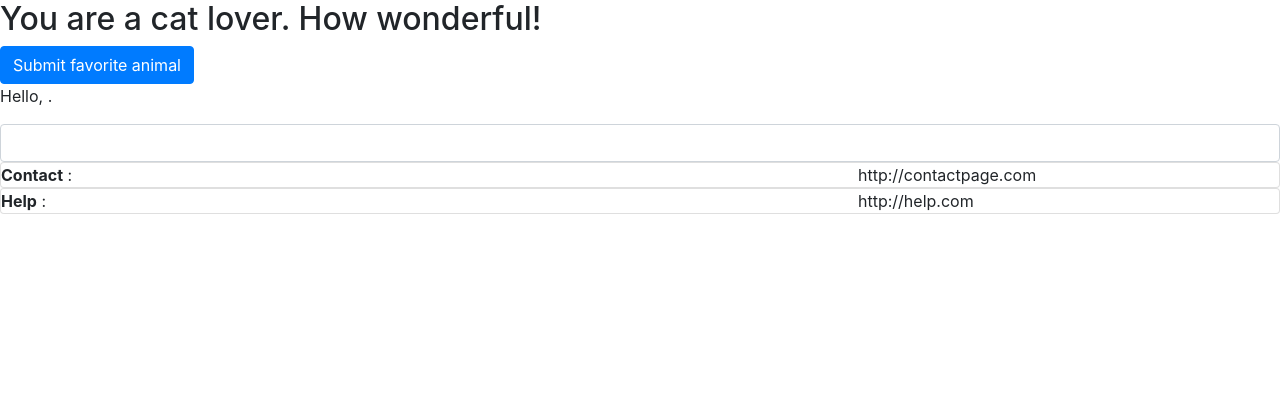
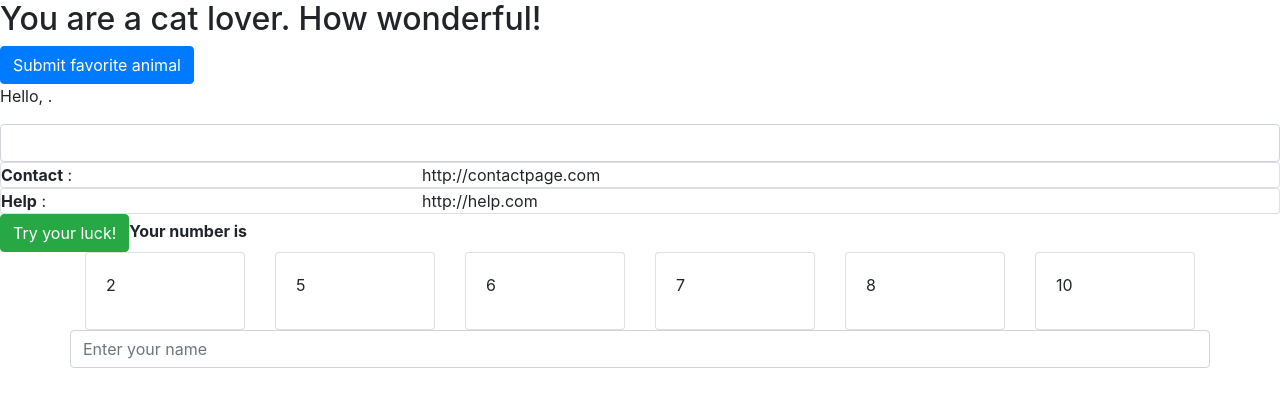
Before and after one commit to thechocobowhisperer/z-idea-train, a React (Create React App) app: page / in a window 1280 px wide. Shown: the top 406 px of the page. Built offline with nearby package versions, Linux system fonts and the light colour scheme.

Commit message:
Render Lucky number cards if random number is lucky, render unlucky number cards if random number is unlucky.

```diff
--- a/src/App.js
+++ b/src/App.js
@@ -1,13 +1,14 @@
 import './App.css';
-import {Button, Input, Card, CardBody} from 'reactstrap';
-
+import {Button, Input, Card, CardBody, CardTitle} from 'reactstrap';
 import React, {Component} from 'react';
 
 class App extends Component{
-  state ={animal:'cat', name: ''}
+  state ={animal:'cat', name: '', integer: ''}
 
   bossNames = ['Zac', 'Jo', 'Maria']
   cardStuff = [{name: 'Contact', link: 'http://contactpage.com'}, {name: 'Help', link: 'http://help.com'}]
+  luckyNums = ['1', '3', '4', '9']
+  unluckyNums = ['2', '5', '6','7','8','10']
 
   changeAnimal = (furbaby)  => {
     console.log(furbaby.target.name)
@@ -29,13 +30,33 @@ class App extends Component{
     this.setState({name: newName})
   }
 
+  randomNumber = (event) => {
+    const num = String(Math.floor(Math.random() * 10) +1);
+    console.log(num);
+    this.setState({integer: num});
+    // console.log(this.luckyNums);
+  }
+
+
+
+
   render() {
     console.log('I get rendered every single time!')
     const links = (this.state.name !== 'baby') ? (this.cardStuff.map((info, index) =>{
-      return <Card key={index}><div className='row'><div className='col-4'><strong>{info.name}</strong> :</div> <div className='col-4'></div>{info.link}</div></Card>
-    })) : null
+      return <Card key={index}><div className='row'><div className='col-2'><strong>{info.name}</strong> :</div> <div className='col-2'></div>{info.link}</div></Card>
+    })) : null;
 
-      return(
+   const lucky = (this.luckyNums.includes(this.state.integer)) ? (this.luckyNums.map((int,index) => {
+                      return<div key={index} className='col'><Card key={index}><CardBody><CardTitle>{int}</CardTitle></CardBody></Card></div>;
+                      }
+                    )
+                  ) : (this.unluckyNums.map((int,index) => {
+                    return <div key={index} className='col'><Card key={index}><CardBody><CardTitle>{int}</CardTitle></CardBody></Card></div>;
+                    }
+                  )
+                );
+
+    return(
         <div>
           <h2>You are a {this.state.animal} lover. How wonderful!</h2>
           <Button color="primary" onClick={(dog) => this.changeAnimal(dog)}>
@@ -44,6 +65,19 @@ class App extends Component{
           <p>Hello, {this.state.name}.</p>
           <Input onChange={(event) => this.changeName(event)}/>
           {links}
+          <Button color='success' onClick={(number) => this.randomNumber(number)}>
+            Try your luck!
+          </Button>
+          <strong>Your number is {this.state.integer}</strong>
+            <div className='container'>
+              <div className='row'>
+                {lucky}
+              </div>
+              <div className='row'>
+                <Input placeholder='Enter your name' onChange={(name) => this.changeName(name)}>
+                </Input>
+              </div>
+            </div>
         </div>
       );
   };
```
